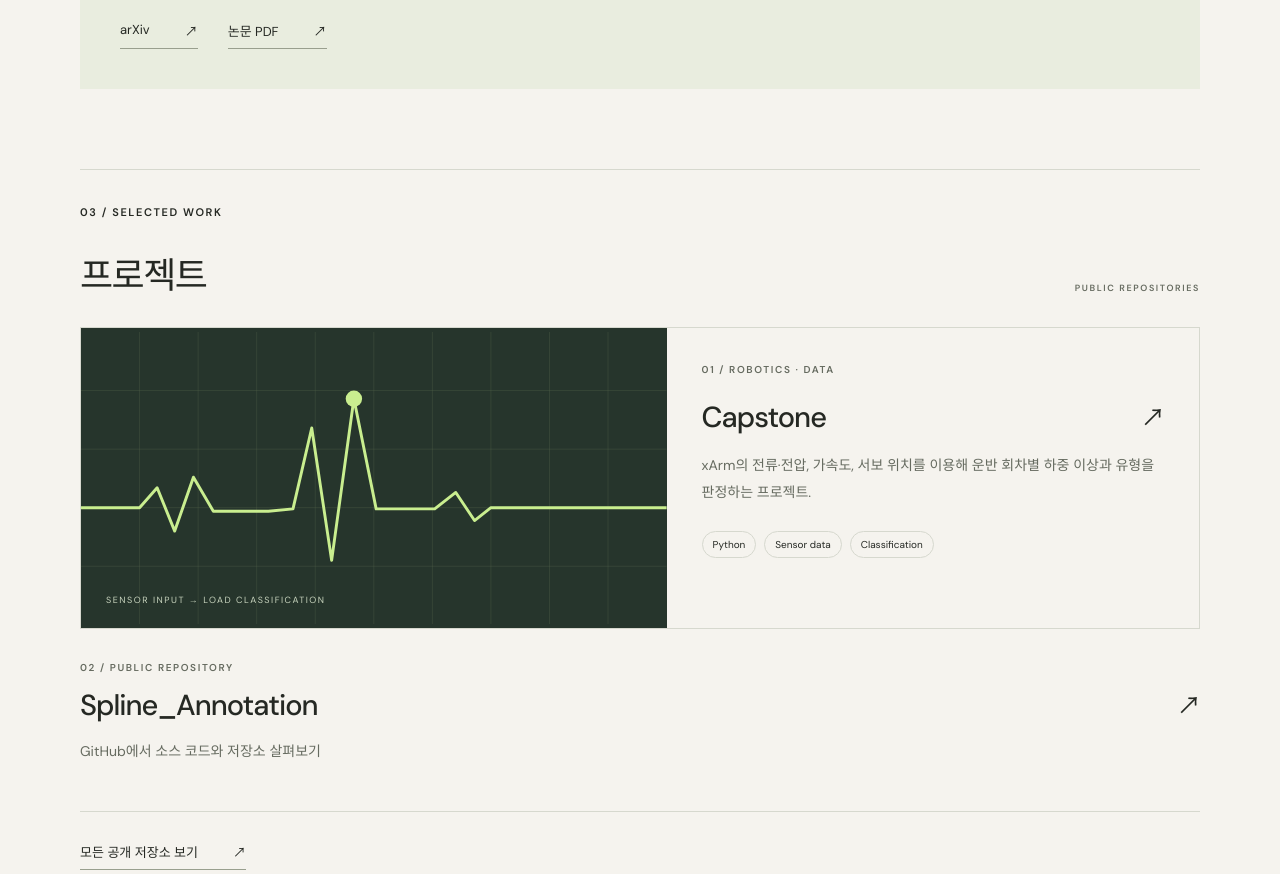
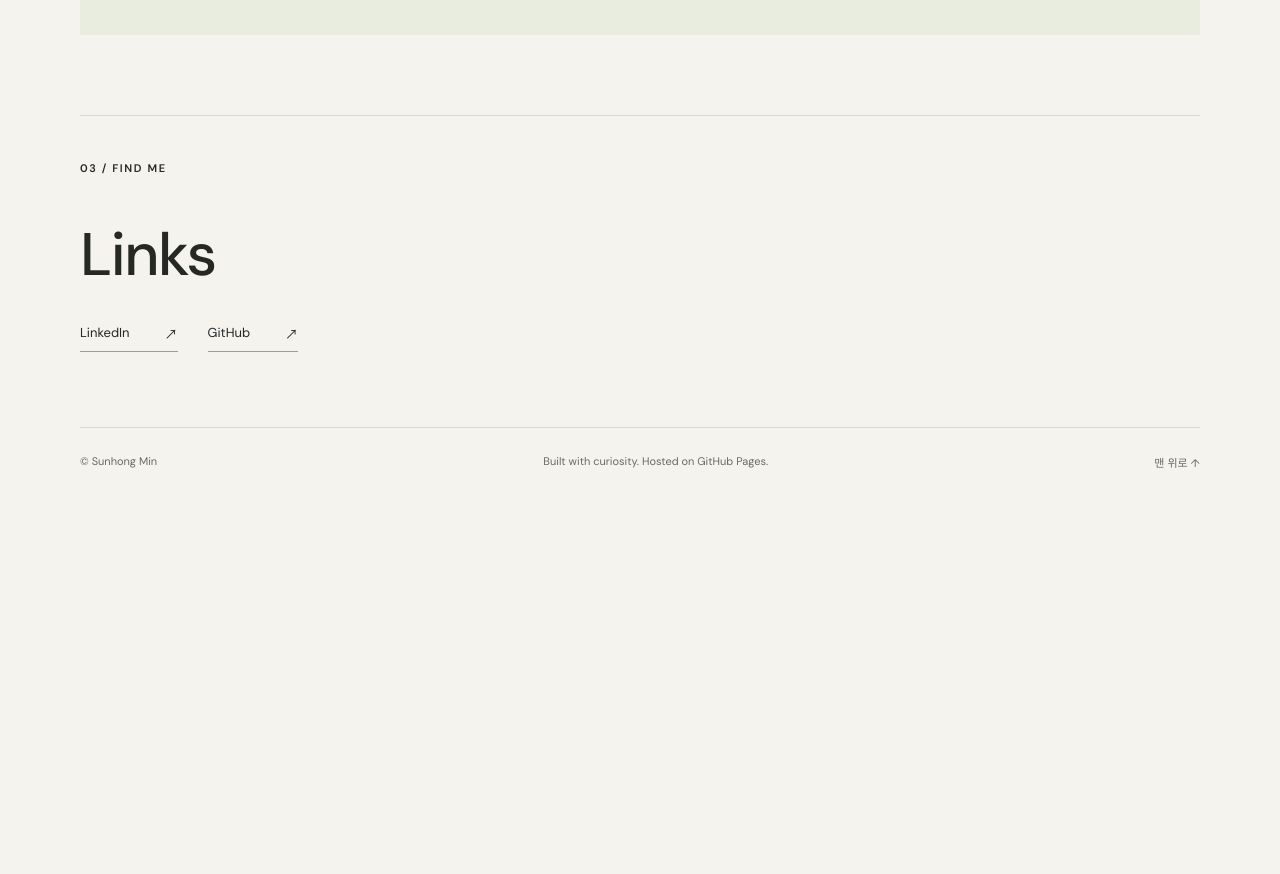
Before and after one commit to sh-min/sh-min.github.io, a plain HTML site: page index.html in a window 1280 px wide. Shown: the part 1924-2798 px from the top of the page. After the commit the page ends 2420 px from the top, so only its background shows below. Drawn offline with Linux system fonts and the light colour scheme.

Commit message:
Remove public repository showcase from portfolio

```diff
--- a/index.html
+++ b/index.html
@@ -3,10 +3,10 @@
 <head>
   <meta charset="utf-8">
   <meta name="viewport" content="width=device-width, initial-scale=1">
-  <meta name="description" content="Sunhong Min의 개인 포트폴리오. 프로젝트와 코드를 소개합니다.">
+  <meta name="description" content="Sunhong Min의 연구 소개와 논문.">
   <meta name="theme-color" content="#f5f3ee">
   <meta property="og:title" content="Sunhong Min — Portfolio">
-  <meta property="og:description" content="프로젝트, 실험, 그리고 코드.">
+  <meta property="og:description" content="Sunhong Min — Research.">
   <meta property="og:type" content="website">
   <meta property="og:url" content="https://sh-min.github.io/">
   <title>Sunhong Min — Portfolio</title>
@@ -17,7 +17,7 @@
   <a class="skip" href="#main">본문으로 건너뛰기</a>
   <header class="header wrap">
     <a class="wordmark" href="#" aria-label="홈">sm<span>✳</span></a>
-    <nav aria-label="주 메뉴"><a href="#about">About</a><a href="#research">Research</a><a href="#work">Projects</a><a href="https://www.linkedin.com/in/sunhong-min-814559428/">LinkedIn ↗</a></nav>
+    <nav aria-label="주 메뉴"><a href="#about">About</a><a href="#research">Research</a><a href="https://www.linkedin.com/in/sunhong-min-814559428/">LinkedIn ↗</a></nav>
   </header>
   <main id="main">
     <section class="hero wrap" aria-labelledby="hero-title">
@@ -28,7 +28,7 @@
     </section>
     <section class="about wrap" id="about" aria-labelledby="about-title">
       <div class="section-label">01 / ABOUT</div>
-      <div><h2 id="about-title">안녕하세요,<br>Sunhong Min입니다.</h2><p>사람의 시연 영상에서 로봇의 조작 기술을 학습하는 DexStitch 연구에 참여했습니다. 손과 물체의 접촉을 고려한 데이터 변환, 로봇 학습, 조작 기술의 연결을 다룹니다.</p><p>이곳에서 연구와 프로젝트를 소개합니다.</p><a class="text-link" href="https://www.linkedin.com/in/sunhong-min-814559428/">LinkedIn 프로필 보기 <span>↗</span></a></div>
+      <div><h2 id="about-title">안녕하세요,<br>Sunhong Min입니다.</h2><p>사람의 시연 영상에서 로봇의 조작 기술을 학습하는 DexStitch 연구에 참여했습니다. 손과 물체의 접촉을 고려한 데이터 변환, 로봇 학습, 조작 기술의 연결을 다룹니다.</p><a class="text-link" href="https://www.linkedin.com/in/sunhong-min-814559428/">LinkedIn 프로필 보기 <span>↗</span></a></div>
     </section>
     <section class="research wrap" id="research" aria-labelledby="research-title">
       <div class="section-label">02 / RESEARCH</div>
@@ -44,17 +44,7 @@
         <div class="paper-links"><a class="text-link" href="https://arxiv.org/abs/2610.17789">arXiv <span>↗</span></a><a class="text-link" href="https://arxiv.org/pdf/2610.17789">논문 PDF <span>↗</span></a></div>
       </article>
     </section>
-    <section class="work wrap" id="work" aria-labelledby="work-title">
-      <div class="section-label">03 / SELECTED WORK</div>
-      <div class="section-heading"><h2 id="work-title">프로젝트</h2><span>PUBLIC REPOSITORIES</span></div>
-      <a class="project featured" href="https://github.com/sh-min/Capstone">
-        <div class="project-art" aria-hidden="true"><svg viewBox="0 0 500 250" fill="none"><path class="grid" d="M0 50H500M0 100H500M0 150H500M0 200H500M50 0V250M100 0V250M150 0V250M200 0V250M250 0V250M300 0V250M350 0V250M400 0V250M450 0V250"/><path class="signal" d="M0 150H50L65 133L80 170L96 124L113 153H160L181 151L197 82L214 195L233 57L252 151H302L320 137L336 161L350 150H500"/><circle cx="233" cy="57" r="7" fill="#c9ee8f"/></svg><span>SENSOR INPUT → LOAD CLASSIFICATION</span></div>
-        <div class="project-body"><div class="project-meta">01 / ROBOTICS · DATA</div><h3>Capstone <span>↗</span></h3><p>xArm의 전류·전압, 가속도, 서보 위치를 이용해 운반 회차별 하중 이상과 유형을 판정하는 프로젝트.</p><div class="tags"><span>Python</span><span>Sensor data</span><span>Classification</span></div></div>
-      </a>
-      <a class="project compact" href="https://github.com/sh-min/Spline_Annotation"><div class="project-meta">02 / PUBLIC REPOSITORY</div><h3>Spline_Annotation <span>↗</span></h3><p>GitHub에서 소스 코드와 저장소 살펴보기</p></a>
-      <a class="text-link all-projects" href="https://github.com/sh-min?tab=repositories">모든 공개 저장소 보기 <span>↗</span></a>
-    </section>
-    <section class="contact wrap" aria-labelledby="contact-title"><div class="section-label">04 / FIND ME</div><h2 id="contact-title">연구와 프로젝트,<br>그리고 다음 이야기.</h2><div class="paper-links"><a class="text-link" href="https://www.linkedin.com/in/sunhong-min-814559428/">LinkedIn <span>↗</span></a><a class="text-link" href="https://github.com/sh-min">GitHub <span>↗</span></a></div></section>
+    <section class="contact wrap" aria-labelledby="contact-title"><div class="section-label">03 / FIND ME</div><h2 id="contact-title">Links</h2><div class="paper-links"><a class="text-link" href="https://www.linkedin.com/in/sunhong-min-814559428/">LinkedIn <span>↗</span></a><a class="text-link" href="https://github.com/sh-min">GitHub <span>↗</span></a></div></section>
   </main>
   <footer class="wrap"><span>© Sunhong Min</span><span>Built with curiosity. Hosted on GitHub Pages.</span><a href="#">맨 위로 ↑</a></footer>
 </body>
```
